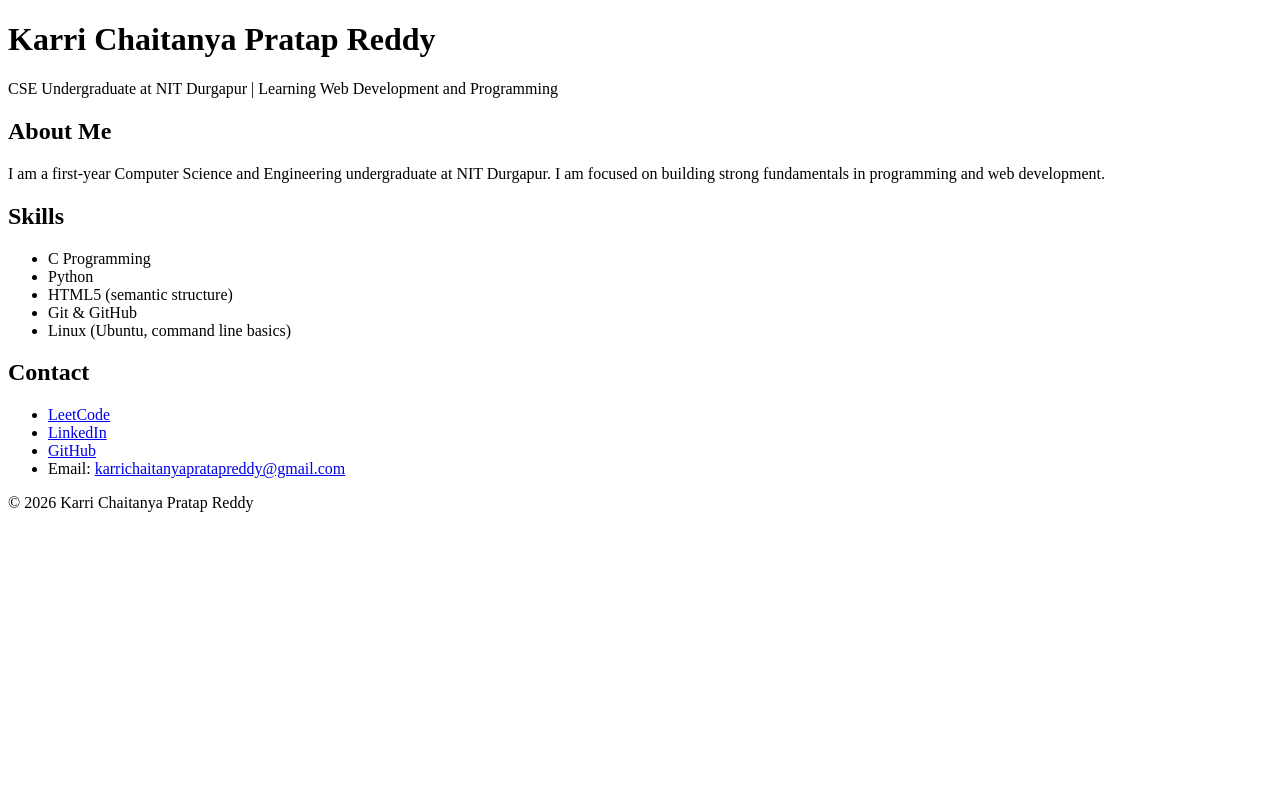
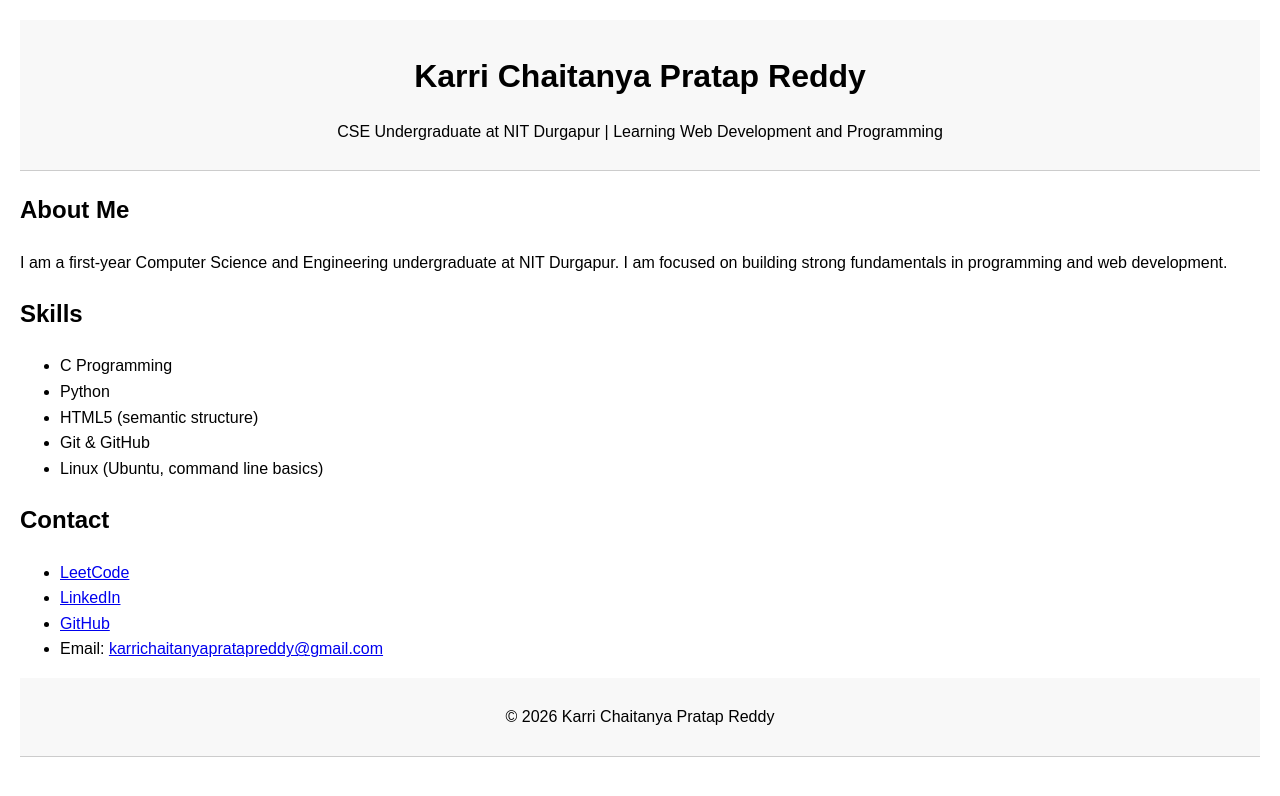
Before and after one commit to KarriChaitanyaPratapReddy/My-Website, a plain HTML site: page index.html in a window 1280 px wide. Drawn offline with Linux system fonts and the light colour scheme.

Commit message:
Improve layout, add styles and projects

```diff
--- a/index.html
+++ b/index.html
@@ -4,6 +4,7 @@
     <meta charset="UTF-8">
     <meta name="description" content="Personal website of Karri Chaitanya Pratap Reddy, CSE undergraduate at NIT Durgapur.">
     <title>Karri Chaitanya Pratap Reddy | CSE Undergraduate</title>
+    <link rel="stylesheet" href="style.css">
 </head>
 
 <body>
--- /dev/null
+++ b/style.css
@@ -0,0 +1,22 @@
+body {
+    font-family: Arial, sans-serif;
+    line-height: 1.6;
+    margin: 0;
+    padding: 20px;
+}
+
+header, footer {
+    text-align: center;
+    padding: 10px;
+    background: #f8f8f8;
+    border-bottom: 1px solid #ccc;
+}
+
+h1 {
+    font-size: 2rem;
+    margin-bottom: 0;
+}
+
+section {
+    margin-top: 20px;
+}
```
